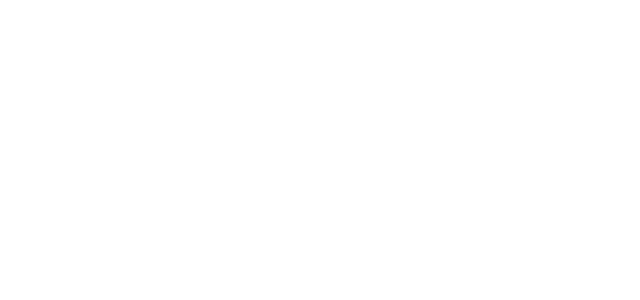
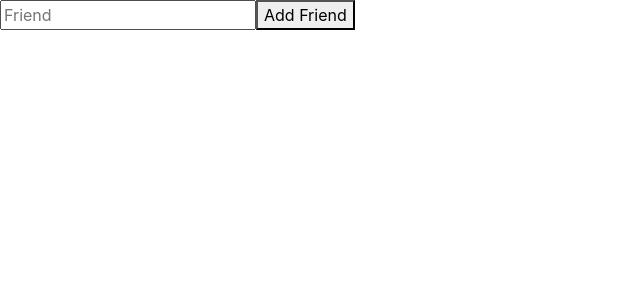
Before and after one commit to Ridiculous-Rabbits/reactive-nutshell, a React (Create React App) app: page /friends in a window 1280 px wide. Shown: the top 300 px of the page, without its empty margins (0-640 px from the left). Built offline with nearby package versions, Linux system fonts and the light colour scheme.

Commit message:
add friend form prints to dom!

```diff
--- a/src/APIHandler.js
+++ b/src/APIHandler.js
@@ -2,7 +2,7 @@
 export default class APIHandler {
     static getData = (section) => {
         return fetch(`http://localhost:5002/${section}`)
-        .then(e => e.json())
+            .then(e => e.json())
     }
     static editData = (section, id, body) => {
         return fetch(`http://localhost:5002/${section}/${id}`, {
@@ -19,8 +19,8 @@
             method: "DELETE"
         })
     }
-    static addData = (section, id, body) => {
-        return fetch(`http://localhost:5002/${section}/${id}`, {
+    static addData = (section, body) => {
+        return fetch(`http://localhost:5002/${section}`, {
             method: "POST",
             headers: {
                 "Content-Type": "application/json; charset=utf-8",
--- a/src/ApplicationViews.js
+++ b/src/ApplicationViews.js
@@ -1,24 +1,26 @@
 import { Route } from 'react-router-dom'
 import React, { Component } from 'react'
 import Login from './Login'
-import Events from  "./Events/Events"
+import Events from "./Events/Events"
+import Friends from "./Friends/Friends"
 
 export default class ApplicationViews extends Component {
 
     isAuthenticated = () => localStorage.getItem("credentials") !== null ||
-sessionStorage.getItem("credentials") !== null
+        sessionStorage.getItem("credentials") !== null
 
     render() {
         return (
             <React.Fragment>
-                <Route exact path="/" render={props =>{
-                    if(this.isAuthenticated()) {
+                <Route exact path="/" render={props => {
+                    if (this.isAuthenticated()) {
                         return <Events />
                     } else {
                         return <Login />
                     }
                 }} />
                 <Route path="/login" component={Login} />
+                <Route path="/friends" component={Friends} />
             </React.Fragment>
         )
     }
--- /dev/null
+++ b/src/Friends/AddFriend.js
@@ -0,0 +1,38 @@
+import React, { Component } from "react"
+import APIHandler from "../APIHandler.js"
+export default class AddFriend extends Component {
+
+    //Set initial state
+    state = {
+        FriendName: ""
+    }
+
+    //Update state whenever and input field is changed
+    handleInputChange = (e) => {
+        const stateToChange = {}
+        stateToChange[e.target.id] = e.target.value
+        this.setState(stateToChange)
+    }
+
+    //Handle add friend function
+    handleAddFriend = (e) => {
+        //function goes here
+        e.preventDefault()
+        APIHandler.addData("friends", this.state.FriendName)
+    }
+
+    render() {
+        return (
+            <form onSubmit={this.handleAddFriend}>
+                <input onChange={this.handleInputChange} type="text"
+                    placeholder="Friend"
+                    required=""
+                    autoFocus=""
+                />
+                <button type="submit">
+                    Add Friend
+                </button>
+            </form>
+        )
+    }
+}
--- /dev/null
+++ b/src/Friends/Friends.js
@@ -0,0 +1,14 @@
+import React, { Component } from 'react'
+import AddFriend from './AddFriend'
+
+import "bootstrap/dist/css/bootstrap.min.css"
+
+export default class Friends extends Component {
+    render() {
+        return (
+            <React.Fragment>
+                <AddFriend />
+            </React.Fragment>
+        )
+    }
+}
```
Also changed, not shown: src/Friends/PrintFriends.js (added, +20 -0 lines).
